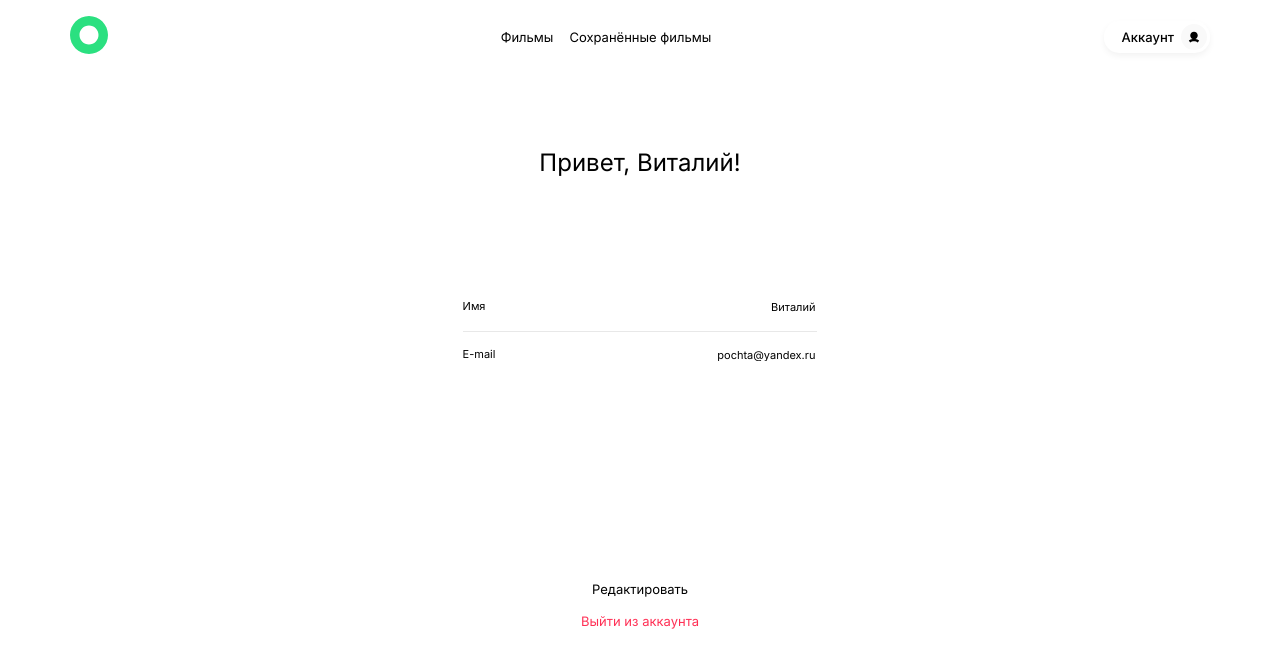
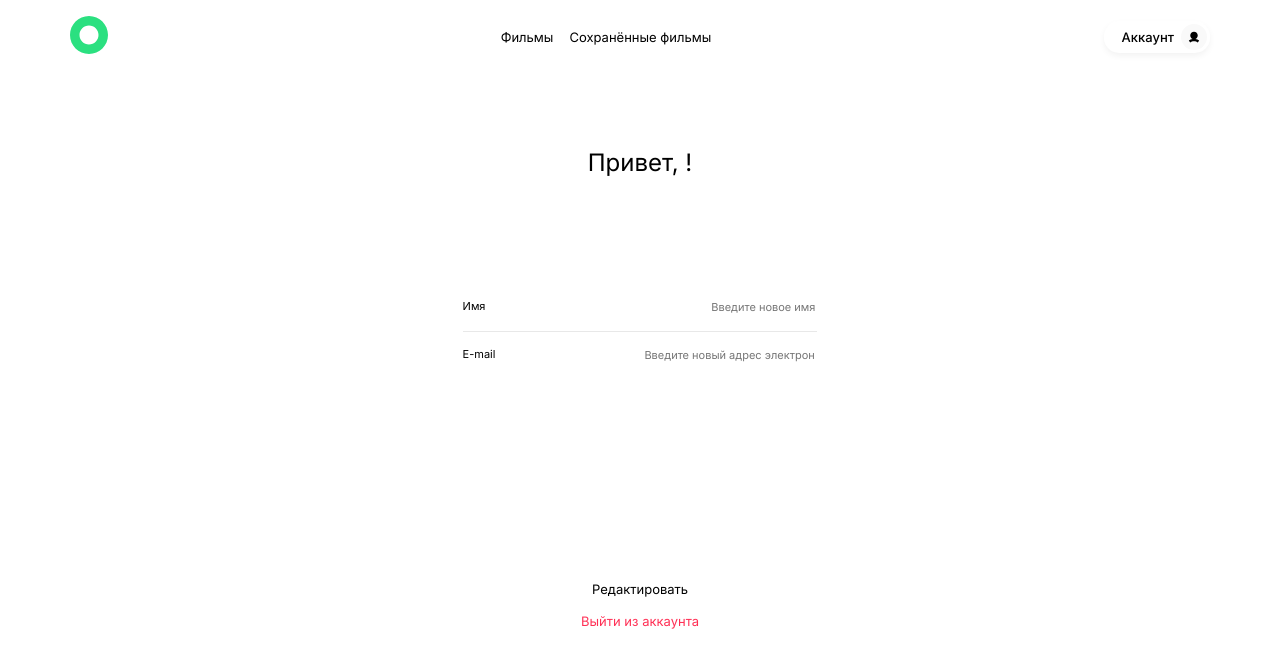
Before and after one commit to Voiislav/movies-explorer-frontend, a React (Create React App) app: page /profile in a window 1280 px wide. Shown: the top 668 px of the page. Built offline with nearby package versions, Linux system fonts and the light colour scheme; no server answers.

Commit message:
feat: get user data on profile route

```diff
--- a/src/auth.js
+++ b/src/auth.js
@@ -35,43 +35,45 @@ export const authorize = (email, password) => {
   })
     .then((data) => {
       if (data.token) {
-        setCookie("token", data.token, { path: "/", expires: new Date(Date.now() + 7 * 24 * 60 * 60 * 1000) });
+        const token = data.token;
+        saveCookie("token", token); // Сохраняем токен в куки
+        console.log(token);
         return data;
       }
     })
 };
 
-const setCookie = (name, value, options) => {
-  options = {
-    path: '/',
-    ...options
-  };
-
-  if (options.expires instanceof Date) {
-    options.expires = options.expires.toUTCString();
-  }
-
-  let updatedCookie = encodeURIComponent(name) + "=" + encodeURIComponent(value);
-
-  for (let optionKey in options) {
-    updatedCookie += "; " + optionKey;
-    let optionValue = options[optionKey];
-    if (optionValue !== true) {
-      updatedCookie += "=" + optionValue;
-    }
-  }
-
-  document.cookie = updatedCookie;
-};
-
-export const checkToken = (token) => {
+export const checkToken = () => {
+  const token = getCookie("token"); // Получаем токен из куки
+  console.log(token)
   return request(`${BASE_URL}/users/me`, {
     method: "GET",
     headers: {
       "Content-Type": "application/json",
-      Authorization: `Bearer ${token}`,
+      Authorization: token,
       credentials: 'include',
     },
   })
     .then((data) => data)
 };
+
+// Функция для сохранения токена в куки
+const saveCookie = (name, value) => {
+  document.cookie = `${name}=Bearer ${value}; path=/`;
+};
+
+// Функция для получения куки по имени
+const getCookie = (name) => {
+  const nameEQ = name + "=";
+  const ca = document.cookie.split(';');
+  for (let i = 0; i < ca.length; i++) {
+    let c = ca[i];
+    while (c.charAt(0) === ' ') {
+      c = c.substring(1, c.length);
+    }
+    if (c.indexOf(nameEQ) === 0) {
+      return c.substring(nameEQ.length, c.length);
+    }
+  }
+  return null;
+};
--- a/src/components/Profile/Profile.js
+++ b/src/components/Profile/Profile.js
@@ -1,27 +1,101 @@
 import './Profile.css';
+import React, { useState, useEffect } from 'react';
 import Header from '../Header/Header';
+import { checkToken } from '../../auth'; // Импортируем функцию проверки токена
+import mainApi from '../../utils/MainApi';
+import Preloader from '../Preloader/Preloader';
 
 function Profile() {
+  const [userData, setUserData] = useState(null);
+  const [name, setName] = useState('');
+  const [email, setEmail] = useState('');
+  const [isLoading, setIsLoading] = useState(true);
+
+  useEffect((token) => {
+      checkToken(token)
+        .then(() => {
+          mainApi.getUserData()
+            .then((data) => {
+              setUserData(data);
+              setName(data.name);
+              setEmail(data.email);
+              setIsLoading(false);
+            })
+            .catch((error) => {
+              console.error('Ошибка при получении данных пользователя:', error);
+              setIsLoading(false);
+            });
+        })
+        .catch((error) => {
+          console.error('Ошибка при проверке токена:', error);
+          setIsLoading(false);
+        });
+  }, []);
+
+  const handleEditProfile = (e) => {
+    e.preventDefault();
+    mainApi.setNewUserData({
+      name: name,
+      email: email,
+    })
+      .then((data) => {
+        console.log('Данные профиля успешно обновлены:', data);
+      })
+      .catch((error) => {
+        console.error('Ошибка при обновлении данных профиля:', error);
+      });
+  };
+
+  const handleNameChange = (e) => {
+    setName(e.target.value);
+  };
+
+  const handleEmailChange = (e) => {
+    setEmail(e.target.value);
+  };
+
   return (
     <>
       <Header authorized={true} />
       <section className='profile'>
-        <h1 className='profile__greeting'>Привет, Виталий!</h1>
-        <form className='profile__edit'>
+        {isLoading ? (
+          <Preloader />
+        ) : (
+          <>
+            <h1 className='profile__greeting'>Привет, {name}!</h1>
+            <form className='profile__edit' onSubmit={handleEditProfile}>
               <div className='profile__inputs-area profile__inputs-area_top'>
                 <label className='profile__label' htmlFor='name'>Имя</label>
-            <input type='text' className='profile__input' id='name' defaultValue='Виталий' placeholder='Введите новое имя' required></input>
+                <input
+                  type='text'
+                  className='profile__input'
+                  id='name'
+                  value={name}
+                  onChange={handleNameChange}
+                  placeholder='Введите новое имя'
+                  required
+                />
               </div>
               <div className='profile__inputs-area profile__inputs-area_bottom'>
                 <label className='profile__label' htmlFor='email'>E-mail</label>
-            <input type='email' className='profile__input' id='email' defaultValue='pochta@yandex.ru' placeholder='Введите новый адрес электронной почты' required></input>
+                <input
+                  type='email'
+                  className='profile__input'
+                  id='email'
+                  value={email}
+                  onChange={handleEmailChange}
+                  placeholder='Введите новый адрес электронной почты'
+                  required
+                />
               </div>
               <button className='profile__button' type='submit' aria-label='Редактировать профиль'>Редактировать</button>
             </form>
             <button className='profile__button profile__button_exit' type='button' aria-label='Выйти из аккаунта'>Выйти из аккаунта</button>
+          </>
+        )}
       </section>
     </>
   );
-};
+}
 
 export default Profile;
--- a/src/utils/MainApi.js
+++ b/src/utils/MainApi.js
@@ -41,7 +41,6 @@ export class MainApi {
     })
     .then(this._checkResponse)
   }
-
 
   saveMovie({
     country,
@@ -90,7 +89,7 @@ export class MainApi {
 const mainApi = new MainApi({
   baseUrl: 'https://api.moomovies.nomoredomainsmonster.ru',
   headers: {
-    'Content-Type': 'application/json'
+    'Content-Type': 'application/json',
   }
 });
 
```
Lines whose indentation alone changed are shown as unchanged.
